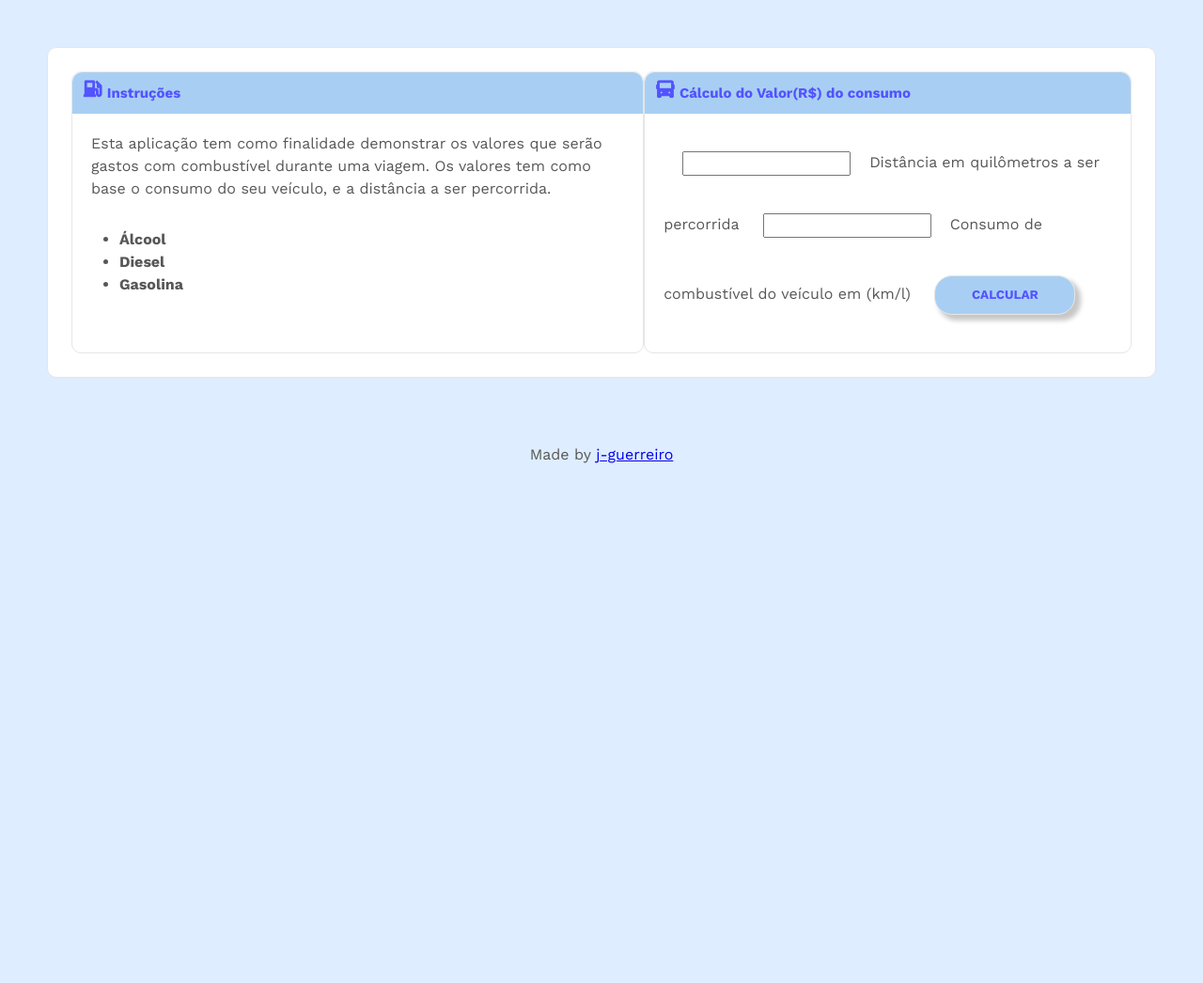
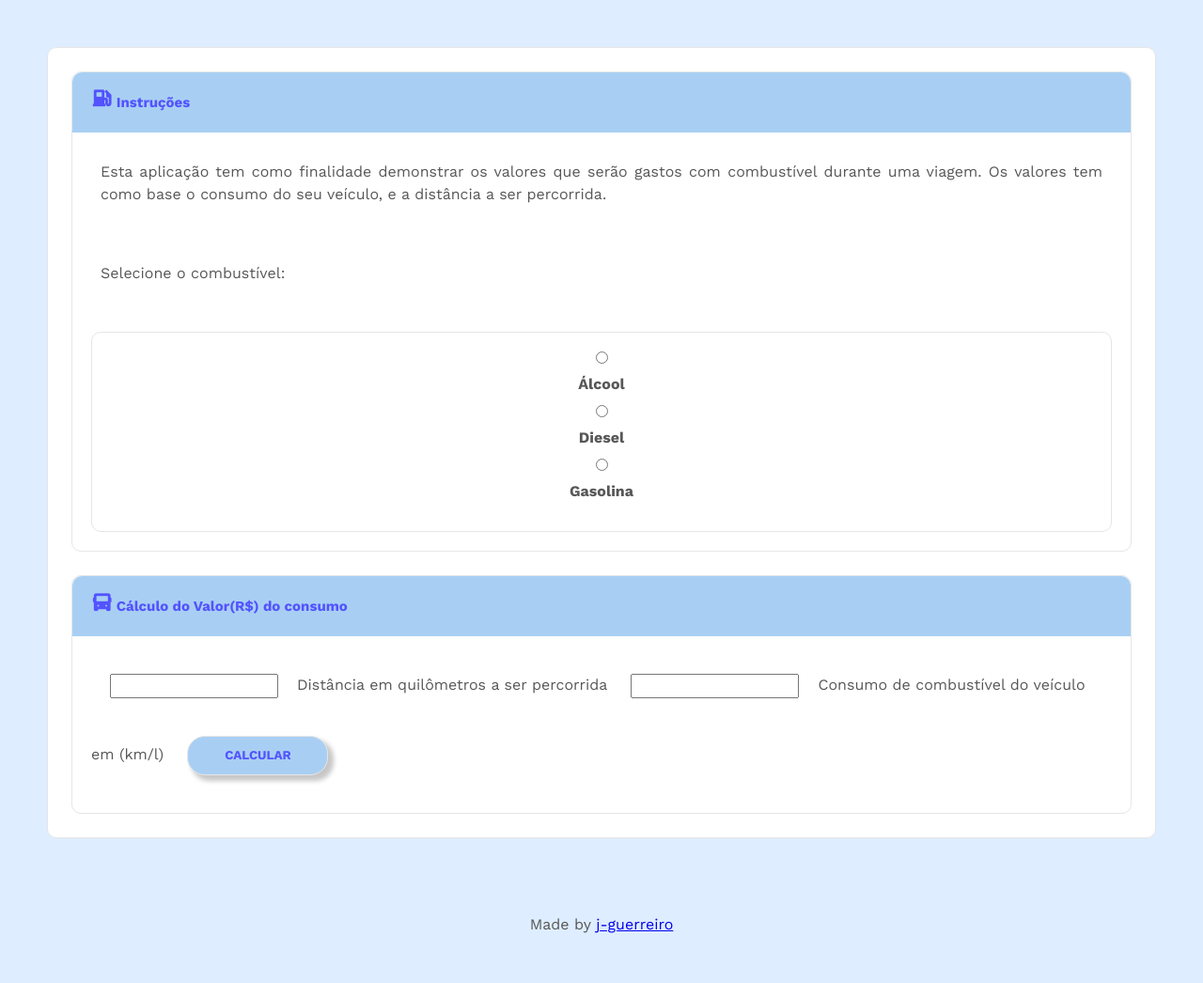
Before and after one commit to j-guerreiro/calculadora-combustivel, a PHP site: page / in a window 1280 px wide. Shown: the whole page at 94% size. Before the commit the page ends 493 px from the top, so only its background shows below. Run offline with PHP 8.4, Linux system fonts and the light colour scheme; some web fonts are replaced.

Commit message:
update - refatorando

```diff
--- a/index.php
+++ b/index.php
@@ -23,12 +23,16 @@
             com combustível durante uma viagem.
             Os valores tem como base o consumo do seu veículo, e a distância a ser percorrida.
           </p>
-          <ul class="lista-combustives">
-            <li class="tipo">Álcool</li>
-            <li class="tipo">Diesel</li>
-            <li class="tipo">Gasolina</li>
-          </ul>
+          <p class="paragrafo">Selecione o combustível:</p>
         </div>
+          <form class="form-combustiveis" action="calcular.php">
+            <input class="tipo" type="radio" id="alcool" name="combustivel" value="alcool"></input>
+            <label class="tipo" for="alcool">Álcool</label>
+            <input class="tipo" type="radio" id="diesel" name="combustivel" value="diesel"></input>
+            <label class="tipo" for="diesel">Diesel</label>
+            <input class="tipo" type="radio" id="gasolina" name="combustivel" value="gasolina"></input>
+            <label class="tipo" for="gasolina">Gasolina</label>
+          </form>
       </div>
       <!-- segundo conteiner | formulário -->
       <div class="form-calculadora">
@@ -38,8 +42,8 @@
             <label for="distancia" name="distancia" min="1" max="1000000">
             <input class="entrada" type="number" id="distancia" required>Distância em quilômetros a ser percorrida</input>
 
-            <label for="distancia" name="distancia" min="1" max="1000000">
-            <input class="entrada" type="number" id="distancia" required>Consumo de combustível do veículo em (km/l)</input>
+            <label for="consumo" name="consumo min="1" max="1000000">
+            <input class="entrada" type="number" id="consumo" required>Consumo de combustível do veículo em (km/l)</input>
 
             <label for="calcular" name="distancia">
             <input class="btn-calcular" type="submit" id="calcular" value="Calcular"></input>
--- a/style.css
+++ b/style.css
@@ -22,7 +22,7 @@ p, ul, li, label {
   margin: 50px;
   border: 0.02px solid rgb(230, 230, 230);
   border-radius: 10px;
-  flex-flow: row;
+  flex-flow: row wrap;
   row-gap: 25px;
   height: 85%;
 }
@@ -30,7 +30,7 @@ p, ul, li, label {
 .titulo {
   background-color: rgb(168, 207, 243);
   color: rgb(83, 83, 255);
-  padding: 10px;
+  padding: 20px;
   font-size: 15px;
   border-radius: 10px 10px 0px 0px;
 }
@@ -42,16 +42,23 @@ p, ul, li, label {
   z-index: 2;
 }
 
-.paragrafo {
+.calculadora .descricao .form-combustiveis {
   padding: 20px;
+  margin: 20px;
+  display: flex;
+  flex-direction: column;
+  border: 0.02px solid rgb(230, 230, 230);
+  border-radius: 10px;
 }
 
-.lista-combustives {
-  margin: 10px;
+.form-combustiveis .tipo {
+  font-weight: 700;
+  padding: 10px;
 }
 
-.lista-combustives .tipo{
-  font-weight: 700;
+.paragrafo {
+  padding: 30px;
+  text-align: justify;
 }
 
 .form-inner {
@@ -62,7 +69,7 @@ p, ul, li, label {
 .footer-inner {
   display: flex;
   justify-content: center;
-  padding: 20px;
+  padding: 30px;
   margin:20px;
 }
 
```
Also changed, not shown: calcular.php (+6 -1 lines).
